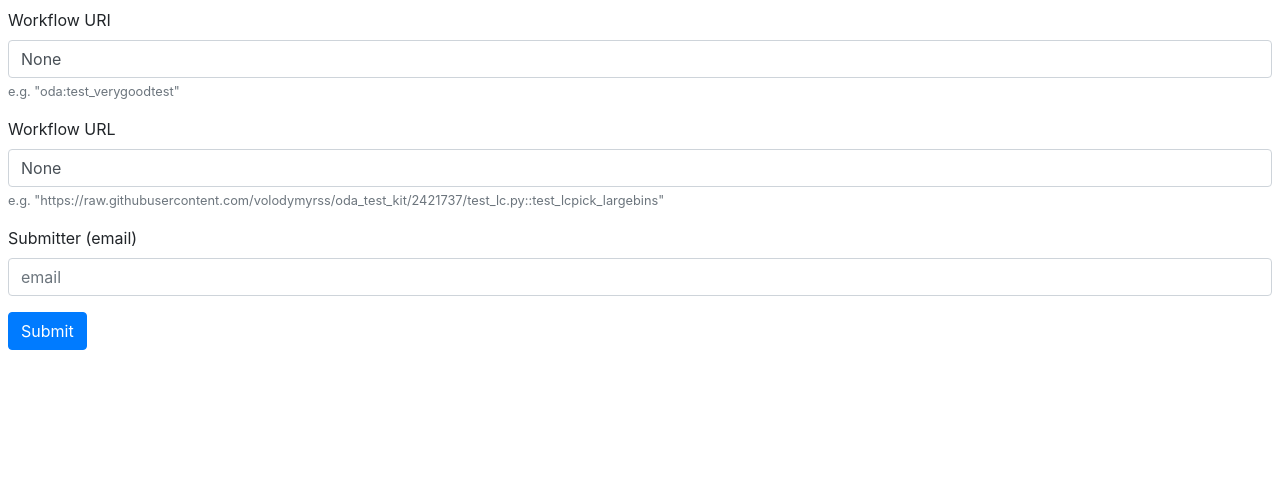
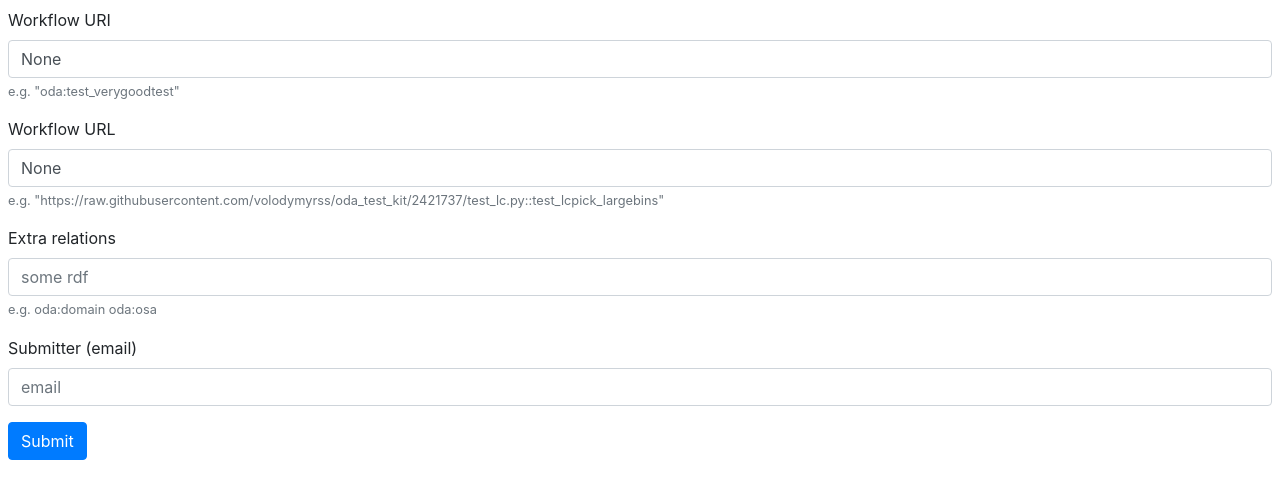
Before and after one commit to volodymyrss/oda-experiments, a Flask app: page /add-test in a window 1280 px wide. Shown: the part 56-555 px from the top of the page. Run offline with Flask 2, Linux system fonts and the light colour scheme; some libraries are stand-ins or nearby versions.

Commit message:
extra rdf for tests

```diff
--- a/odatestsapp.py
+++ b/odatestsapp.py
@@ -149,7 +149,7 @@ def tests_get():
     f = request.args.get("f", None)
     return jsonify(get_tests(f))
 
-def add_basic_platform_test(uri, location, email):
+def add_basic_platform_test(uri, location, email, extra):
     assert uri
     assert location
     assert email
@@ -163,10 +163,12 @@ def add_basic_platform_test(uri, location, email):
                     {uri} oda:location {location} .
                     {uri} oda:expects oda:input_cdciplatform .
                     {uri} dc:contributor "{email}" .
+                    {extra_rdf}
                     """.format(
                             uri=odakb.sparql.render_uri(uri),
                             location=odakb.sparql.render_uri(location),
                             email=email,
+                            extra_rdf=extra,
                          ))
 
 @app.route('/coming-soon', methods=["GET"])
@@ -187,6 +189,7 @@ def tests_put():
                 request.args.get('uri'),
                 request.args.get('location'),
                 request.args.get('submitter_email'),
+                request.args.get('extra_rdf'),
             )
     return jsonify(dict(status="ok"))
 
@@ -336,6 +339,9 @@ def goals_get(methods=["GET"]):
 
     f = request.args.get('f', "all")
 
+    if 'design' in request.args:
+        design_goals()
+
     return jsonify(get_goals(f))
 
 @app.route('/test-results')
@@ -455,8 +461,10 @@ def list_data(f=None):
                       oda:domain ?workflow_domains;
                       oda:belongsTo oda:basic_testkit .
 
+            NOT EXISTS { ?data oda:realm oda:expired }
+            NOT EXISTS { ?workflow oda:realm oda:expired }
+
                       """+(f or ""))
-     #       NOT EXISTS { ?data oda:realm oda:expired }
 
 
     bydata = defaultdict(list)
--- a/templates/add-form.html
+++ b/templates/add-form.html
@@ -13,8 +13,13 @@
     <small id="locationHelp" class="form-text text-muted">e.g. "https://raw.githubusercontent.com/volodymyrss/oda_test_kit/2421737/test_lc.py::test_lcpick_largebins"</small>
   </div>
   <div class="form-group">
+    <label for="extra_rdf">Extra relations</label>
+    <input name="extra_rdf" type="text" class="form-control" id="" placeholder="some rdf">
+    <small id="extra_rdfHelp" class="form-text text-muted">e.g. oda:domain oda:osa</small>
+  </div>
+  <div class="form-group">
     <label for="submitter_email">Submitter (email)</label>
-    <input name="submitter_email" type="email" class="form-control" id="submitter_email" placeholder="email">
+    <input name="submitter_email" type="email" class="form-control" id="submitter_email" placeholder="email" value="{{ email }}">
   </div>
   <button type="submit" class="btn btn-primary">Submit</button>
 </form>
--- a/templates/view-workflows.html
+++ b/templates/view-workflows.html
@@ -47,7 +47,7 @@
             <td>
                 <div class="span2">
                     <button type="button" class="btn btn-sm btn-block btn-primary"
-                                          onclick="window.open('add-test?location={{ d.location | urlencode }}&uri={{ d.workflow | urlencode }}','_blank');">Copy</button>
+                                          onclick="window.open('add-test?location={{ d.location | urlencode }}&uri={{ d.workflow | urlencode }}&email={{ d.email | urlencode }}','_blank');">Copy</button>
                     <button type="button" class="btn btn-sm btn-block btn-danger"
                                           onclick="$.get('expire?uri={{ d.workflow | urlencode }}', function (data) {alert(data); })">Expire</button>
                 </div>
```
